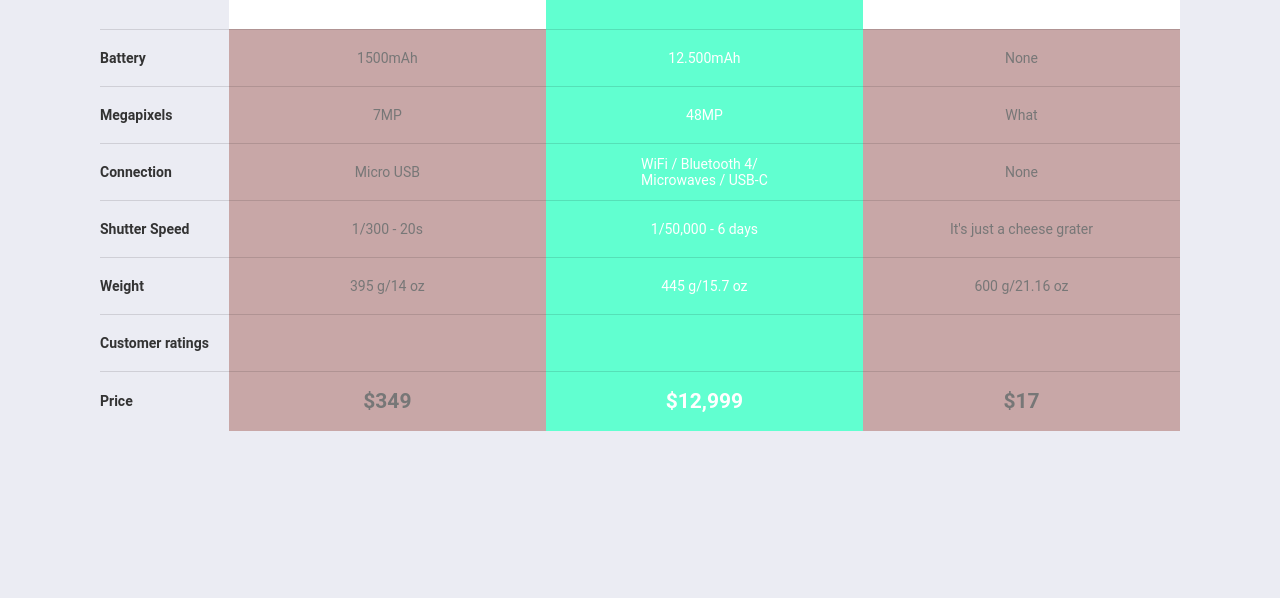
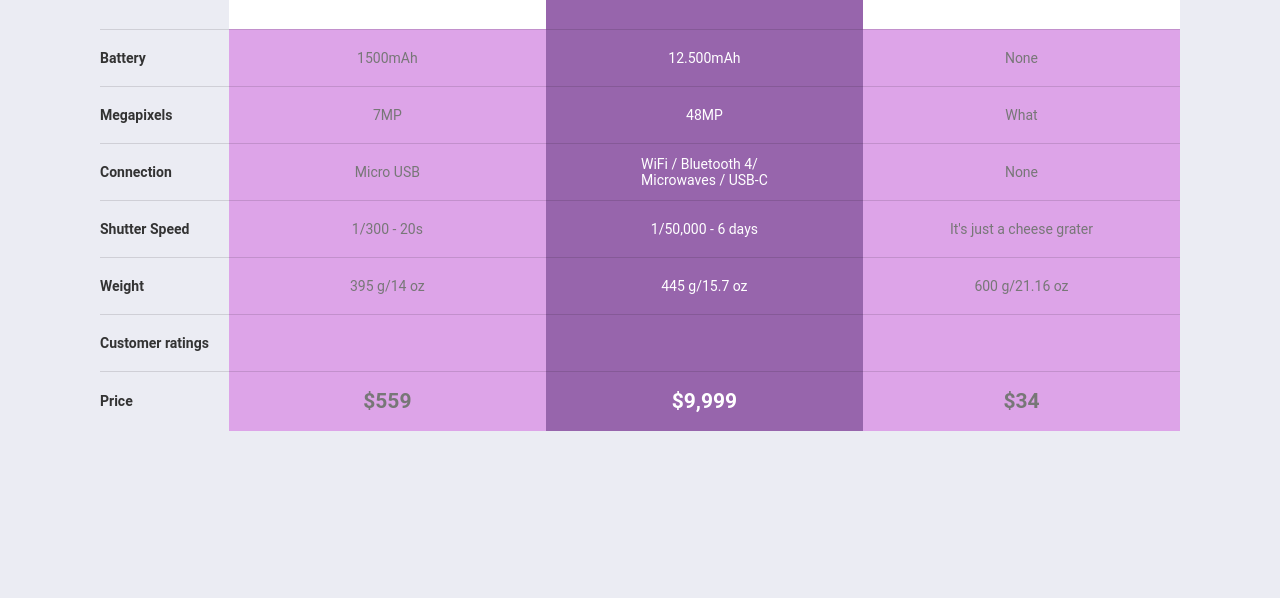
Before and after one commit to NastyaDovydenko/Homework, a plain HTML site: page work 1/index.html in a window 1280 px wide. Shown: the part 202-800 px from the top of the page. Drawn offline with Linux system fonts and the light colour scheme.

Commit message:
Changed color and price

```diff
--- a/work 1/index.html
+++ b/work 1/index.html
@@ -31,7 +31,7 @@
         <div class="grid-items grid-items-5">395 g/14 oz</div>
         <div class="grid-items grid-items-6"></div>
         <div class="grid-items price grid-items-7">
-            <h2>$349</h2>
+            <h2>$559</h2>
         </div>
         <!-- 3 столбец -->
 
@@ -46,7 +46,7 @@
         <div class="grid-items blue grid-items-11">445 g/15.7 oz</div>
         <div class="grid-items blue grid-items-12"></div>
         <div class="grid-items price blue grid-items-13">
-            <h2>$12,999</h2>
+            <h2>$9,999</h2>
         </div>
         <!-- 4 столбец -->
         <div class="grid-header-item grid-header-item-4">
@@ -60,7 +60,7 @@
         <div class="grid-items grid-items-19">600 g/21.16 oz</div>
         <div class="grid-items grid-items-20"></div>
         <div class="grid-items grid-items price grid-items-21">
-            <h2>$17</h2>
+            <h2>$34</h2>
         </div>
     </div>
 </body>
--- a/work 1/style.css
+++ b/work 1/style.css
@@ -48,12 +48,12 @@ h3 {
     justify-items: center;
     border-top: rgba(0, 0, 0, 0.12) 1px solid;
     ALIGN-ITEMS: center;
-    background-color: #c8a7a7;
+    background-color: #dda4e8;
     color: #777;
 }
 
 .blue {
-    background-color: #61ffd0;
+    background-color: #9765ac;
     color: #fff;
 }
 
```
